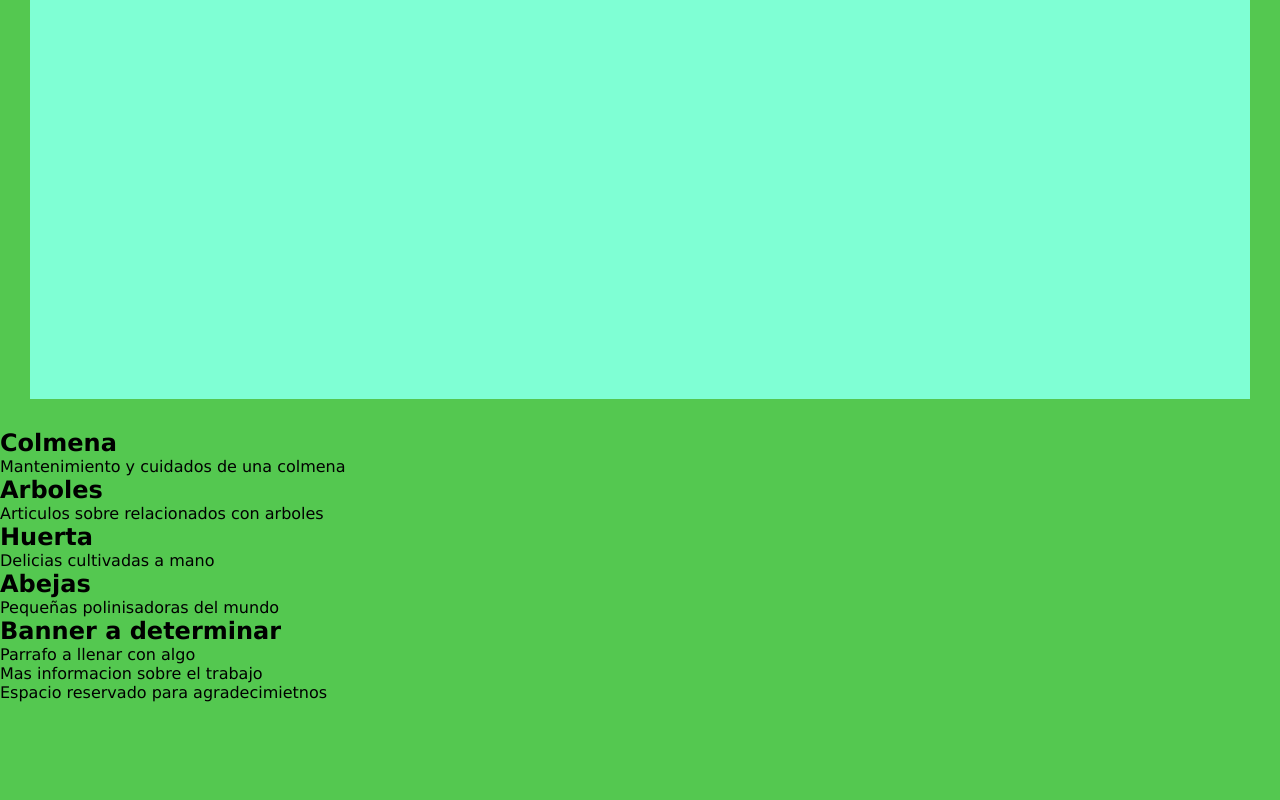
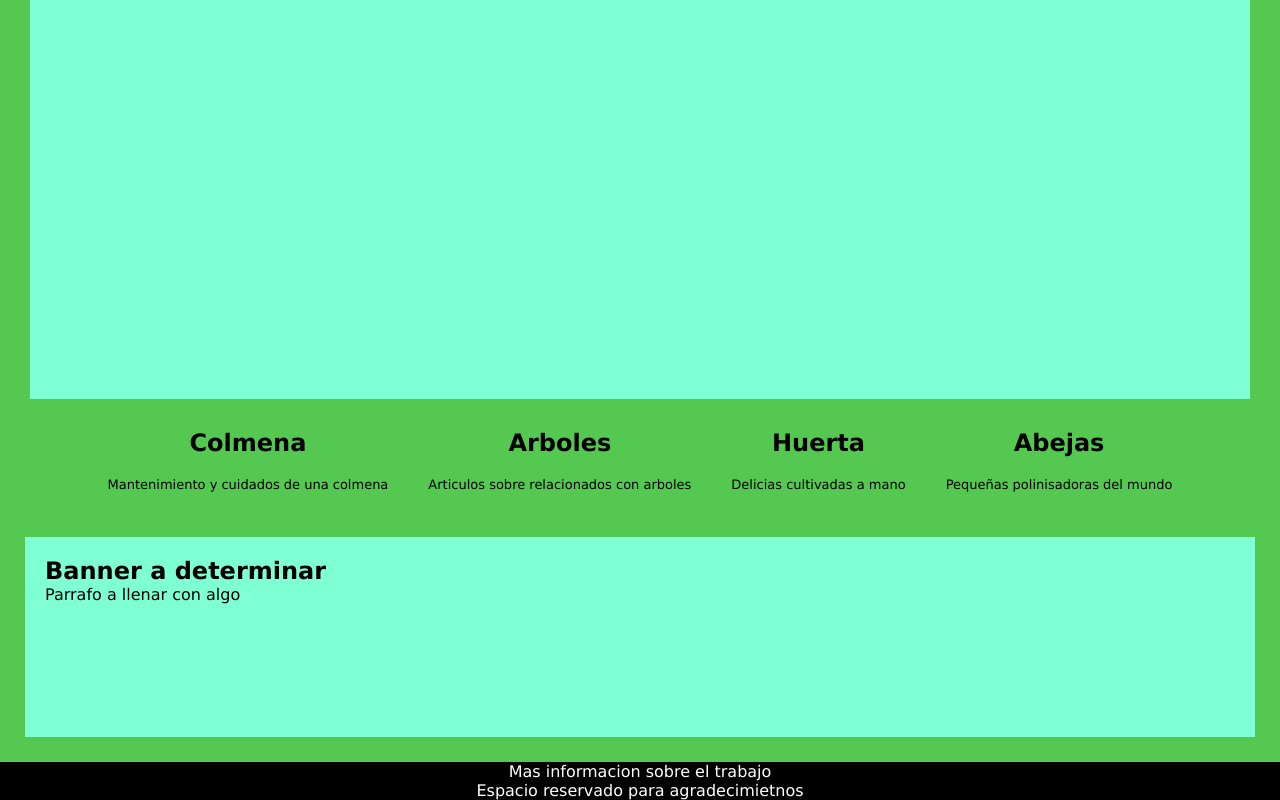
Before and after one commit to lordlongbow/TrabajoFinalUlp, a plain HTML site: page index.html in a window 1280 px wide. Shown: the part 590-1390 px from the top of the page. Before the commit the page ends 1292 px from the top, so only its background shows below. Drawn offline with Linux system fonts and the light colour scheme.

Commit message:
mas css
cambios en css

```diff
--- a/estilo.css
+++ b/estilo.css
@@ -40,8 +40,8 @@ nav ul li:hover{
     height: 400px;
     /*background: -moz-linear-gradient(rgb(84, 209, 84), rgb(1, 247, 42));*/
     background-image:url(./img/imagendefondoh1.jpg) ;
-    background-size: 100%;
-    align-content: center;
+    background-size: 100% 100%;
+
 }
 .cabezare a {
     align-content:center;
@@ -80,3 +80,42 @@ nav ul li:hover{
     height: 500px;
     background-color: aquamarine;
 }
+
+/*centro*/
+.centro{
+    display:block;
+    justify-content:center;
+}
+
+/*izquierda*/
+.izquierda{
+    display: flex;
+    justify-content: center;
+}
+.izquierda div {
+    text-align: center;
+}
+
+.izquierda p{
+
+    font-size: small;
+
+    padding: 20px;
+}
+/*Banner*/
+.banner{
+    height: 200px;
+    padding: 20px;
+    margin: 25px;
+    background-color: aquamarine;
+
+}
+
+
+/*footer*/
+
+footer {
+    background-color: black;
+    color: white;
+    text-align: center;
+}
--- a/index.html
+++ b/index.html
@@ -46,7 +46,6 @@
             </div>
         </header>
         <div class="carrucel">
-
         </div>
         <div class="centro">
             <div class="izquierda">
@@ -67,12 +66,13 @@
                     <h2 class="titarticulo">Abejas</h2>
                     <p class="descripcion">Pequeñas polinisadoras del mundo</p>
                 </div>
-                <div class="banner">
-               <h2 class="titulobanner">Banner a determinar</h2>
-               <p>Parrafo a llenar con algo</p>
-                </div>
+
 
             </div>
+            <div class="banner">
+                <h2 class="titulobanner">Banner a determinar</h2>
+                <p>Parrafo a llenar con algo</p>
+                 </div>
             <div class="derecha">
                 <aside class="aside"></aside>
             </div>
```
Also changed, not shown: Colmena.html (+1 -20 lines).
